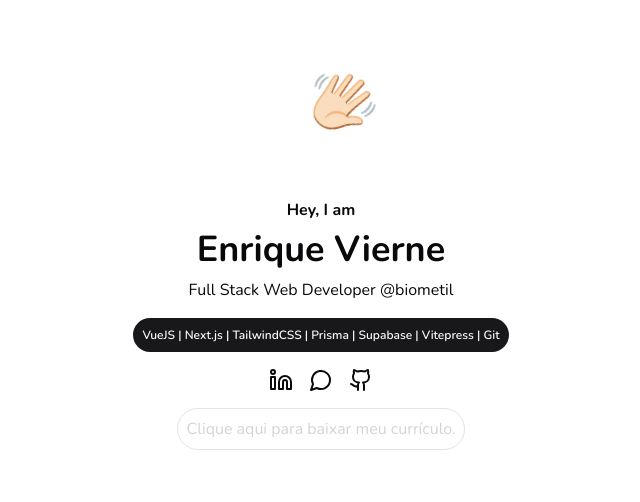
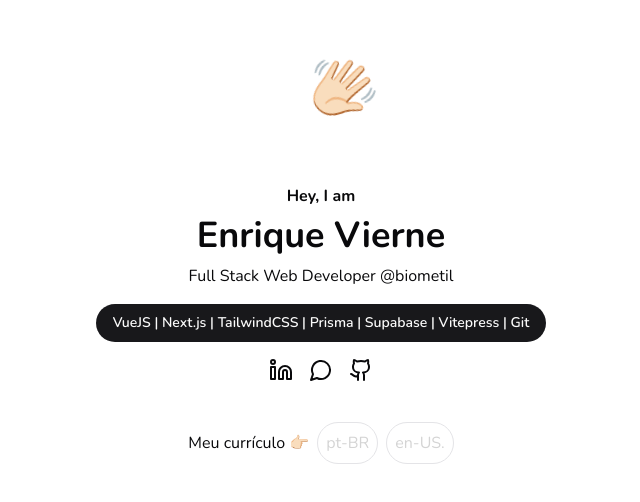
Before and after one commit to enriquevierne/i-am, a Next.js app: page / in a window 1280 px wide. Shown: the part 140-642 px from the top of the page, without its empty margins (319-959 px from the left). Built offline with nearby package versions, Linux system fonts and the light colour scheme.

Commit message:
FEAT: add doc in english and portuguese

```diff
--- a/app/page.tsx
+++ b/app/page.tsx
@@ -21,8 +21,8 @@ export default function Home() {
                     </Link>
                 </p>
             </div>
-            <ul className="max-w-96 w-11/12 flex gap-1 flex-wrap justify-center">
-                <Badge className="p-2">
+            <ul className="max-w-lg w-11/12 flex gap-1 flex-wrap justify-center items-center text-center">
+                <Badge className="p-2 px-4 sm:text-sm">
                     VueJS | Next.js | TailwindCSS | Prisma | Supabase |
                     Vitepress | Git
                 </Badge>
@@ -40,12 +40,21 @@ export default function Home() {
                     <Github />
                 </Link>
             </ul>
-            <a
-                href="https://i-am.enriquevierne.dev/Curriculum.pdf"
-                download="Enrique Vierne Full Stack Web Developer.pdf"
-                className="p-2 border rounded-full text-neutral-300 hover:text-neutral-500 hover:border-neutral-500 ease-in-out duration-300">
-                Clique aqui para baixar meu currículo.
-            </a>
+            <div className="flex items-center gap-2  pt-6">
+                <p>Meu currículo 👉🏻</p>
+                <a
+                    href="https://i-am.enriquevierne.dev/Currículo.pdf"
+                    download="Enrique Vierne Full Stack Web Developer en-US.pdf"
+                    className="p-2 border rounded-full text-neutral-300 hover:text-neutral-500 hover:border-neutral-500 ease-in-out duration-300">
+                    pt-BR
+                </a>
+                <a
+                    href="https://i-am.enriquevierne.dev/Curriculum.pdf"
+                    download="Enrique Vierne Full Stack Web Developer pt-BR.pdf"
+                    className="p-2 border rounded-full text-neutral-300 hover:text-neutral-500 hover:border-neutral-500 ease-in-out duration-300">
+                    en-US.
+                </a>
+            </div>
         </div>
     );
 }
--- /dev/null
+++ b/components/ui/separator.tsx
@@ -0,0 +1,31 @@
+"use client"
+
+import * as React from "react"
+import * as SeparatorPrimitive from "@radix-ui/react-separator"
+
+import { cn } from "@/lib/utils"
+
+const Separator = React.forwardRef<
+  React.ElementRef<typeof SeparatorPrimitive.Root>,
+  React.ComponentPropsWithoutRef<typeof SeparatorPrimitive.Root>
+>(
+  (
+    { className, orientation = "horizontal", decorative = true, ...props },
+    ref
+  ) => (
+    <SeparatorPrimitive.Root
+      ref={ref}
+      decorative={decorative}
+      orientation={orientation}
+      className={cn(
+        "shrink-0 bg-border",
+        orientation === "horizontal" ? "h-[1px] w-full" : "h-full w-[1px]",
+        className
+      )}
+      {...props}
+    />
+  )
+)
+Separator.displayName = SeparatorPrimitive.Root.displayName
+
+export { Separator }
--- a/package.json
+++ b/package.json
@@ -9,6 +9,7 @@
     "lint": "next lint"
   },
   "dependencies": {
+    "@radix-ui/react-separator": "^1.1.0",
     "class-variance-authority": "^0.7.1",
     "clsx": "^2.1.1",
     "lucide-react": "^0.468.0",
```
Also changed, not shown: 2 other files (tests, documents, lock files or other folders).
